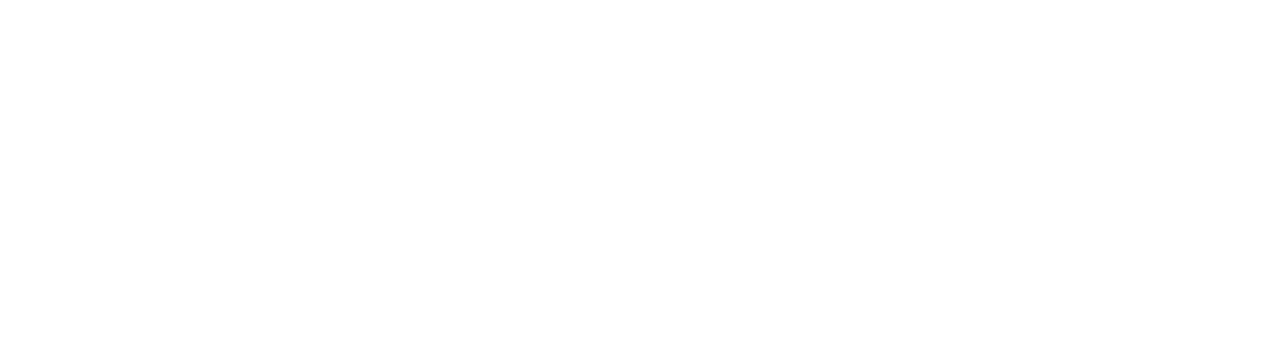
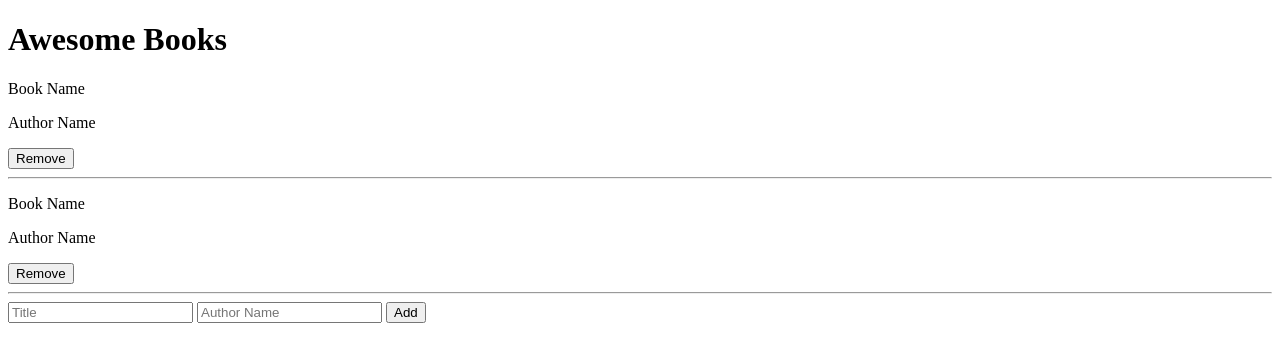
Before and after one commit to ichala/Awesome-books, a plain HTML site: page index.html in a window 1280 px wide. Drawn offline with Linux system fonts and the light colour scheme.

Commit message:
Add basic html and js

```diff
--- a/index.html
+++ b/index.html
@@ -1,13 +1,29 @@
 <!DOCTYPE html>
 <html lang="en">
+
 <head>
     <meta charset="UTF-8">
     <meta http-equiv="X-UA-Compatible" content="IE=edge">
     <meta name="viewport" content="width=device-width, initial-scale=1.0">
     <title>Awesome Books</title>
 </head>
+
 <body>
+    <h1>Awesome Books</h1>
+    <p>Book Name</p>
+    <p>Author Name</p>
+    <button>Remove</button>
+    <hr>
+    <p>Book Name</p>
+    <p>Author Name</p>
+    <button id="remove_Button">Remove</button>
+    <hr>
 
-<script src="index.js"></script>
+    <input id="title" type="text" placeholder="Title">
+    <input id="author" type="text" placeholder="Author Name">
+    <button id="add_Button">Add</button>
+
+    <script src="index.js"></script>
 </body>
+
 </html>
--- a/index.js
+++ b/index.js
@@ -0,0 +1,9 @@
+const ourBook = [{
+  id: 1,
+  name: "Book1",
+  author: "Author1"
+}, {
+  id: 2,
+  name: "Book2",
+  author: "Author2"
+}]
```
Also changed, not shown: 1 other file.
